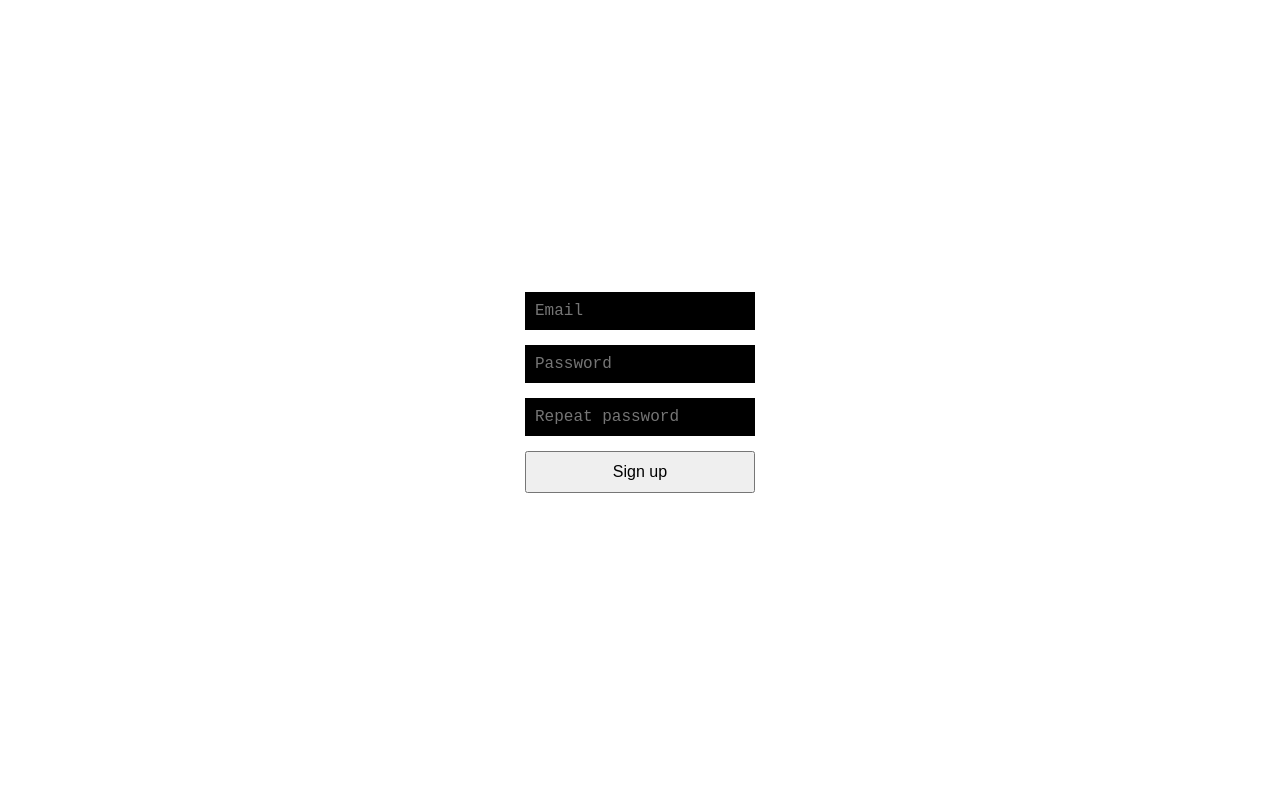
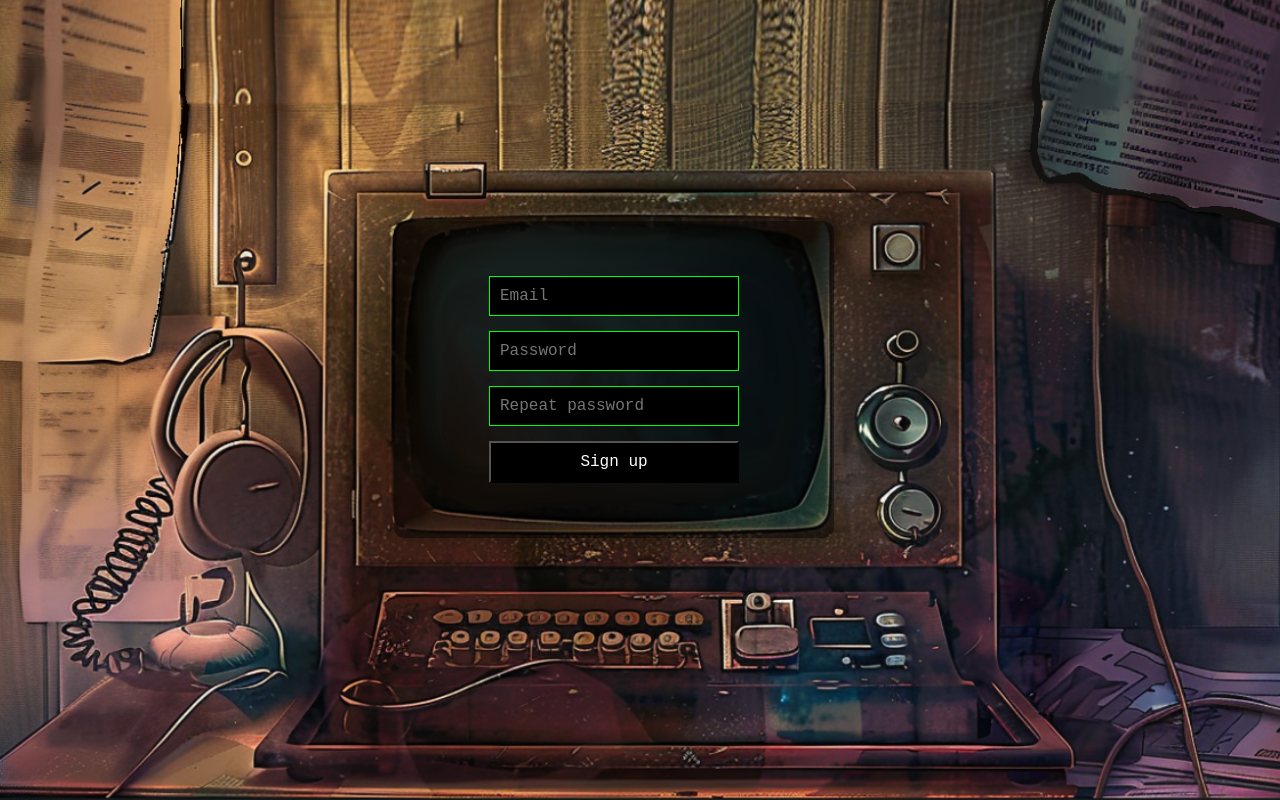
Before and after one commit to aminaisayeva/pizza, a React (Create React App) app in the folder columbia-puzzle/: page /signup in a window 1280 px wide. Built offline with nearby package versions, Linux system fonts and the light colour scheme; no server answers.

Commit message:
fixed padding for login and sign up + added ui for it, still need a button tho

```diff
--- a/columbia-puzzle/src/styles/Login.css
+++ b/columbia-puzzle/src/styles/Login.css
@@ -3,21 +3,41 @@
   flex-direction: column;
   align-items: center;
   justify-content: center;
-    height: 100vh; /* Full viewport height */
+  height: 100vh;
+  width: 100vw;
+  background-image: url('../assets/other_background.png');
+  background-size: cover;
+  background-position: center;
 }
 
 .login form {
   display: flex;
   flex-direction: column;
+  background-color: rgba(0, 0, 0, 0.5); /* Semi-transparent black */
+  padding: 80px 95px 80px 95px;
+  border-radius: 10px;
+  width: 250px; /* Fixed width for a consistent rectangular form */
+  box-shadow: 0 0 15px rgba(0, 0, 0, 0.3); /* Optional: Adds subtle shadow for depth */
+  font-family: 'Courier New', Courier, monospace;
+  color: #00ff00; /* Terminal-like green text */
+  transform: translate(-26px, -21px); /* Shifts the box 20px to the left */
 }
 
-  .login input,
-  .login button {
+.login input {
   padding: 10px;
   margin-bottom: 15px;
   font-size: 1rem;
+  background-color: #000000; /* Terminal-like black background */
+  color: #00ff00; /* Terminal-like green text */
+  border: 1px solid #00ff00; /* Green border */
+  outline: none;
+  font-family: 'Courier New', Courier, monospace;
 }
 
 .login button {
-    cursor: pointer;
+  padding: 10px;
+  font-size: 1rem;
+  background-color: #000000;
+  color: #ffffff;
+  font-family: 'Courier New', Courier, monospace;
 }
--- a/columbia-puzzle/src/styles/Signup.css
+++ b/columbia-puzzle/src/styles/Signup.css
@@ -4,20 +4,41 @@
   align-items: center;
   justify-content: center;
   height: 100vh; /* Full viewport height */
+  width: 100vw; /* Full viewport width */
+  background-image: url('../assets/other_background.png'); /* Adjust path to your new background image */
+  background-size: cover;
+  background-position: center;
 }
 
 .signup form {
   display: flex;
   flex-direction: column;
+  background-color: rgba(0, 0, 0, 0.5); /* Semi-transparent black */
+  padding: 55px 95px 55px 95px;/* top, right, bottom, left */
+  border-radius: 10px;
+  width: 250px; /* Fixed width for a consistent rectangular form */
+  box-shadow: 0 0 15px rgba(0, 0, 0, 0.3); /* Optional: Adds subtle shadow for depth */
+  font-family: 'Courier New', Courier, monospace;
+  color: #00ff00; /* Terminal-like green text */
+  transform: translate(-26px, -21px); /* Shifts the box 20px to the left */
 }
 
-  .signup input,
-  .signup button {
+.signup input {
   padding: 10px;
   margin-bottom: 15px;
   font-size: 1rem;
+  background-color: #000000; /* Terminal-like black background */
+  color: #00ff00; /* Terminal-like green text */
+  border: 1px solid #00ff00; /* Green border */
+  outline: none;
+  font-family: 'Courier New', Courier, monospace;
 }
 
+
 .signup button {
-    cursor: pointer;
+  padding: 10px;
+  font-size: 1rem;
+  background-color: #000000;
+  color: #ffffff;
+  font-family: 'Courier New', Courier, monospace;
 }
```
Lines whose indentation alone changed are shown as unchanged.
